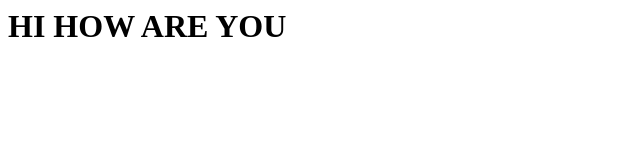
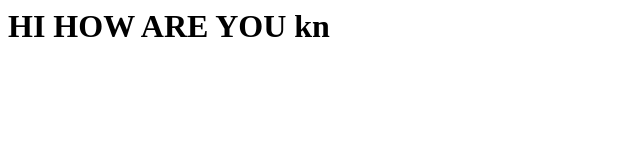
Before and after one commit to MervinJ0411/MJ, a plain HTML site: page index.html in a window 1280 px wide. Shown: the full height of the page, 0-640 px from the left. Drawn offline with Linux system fonts and the light colour scheme.

Commit message:
Update index.html

```diff
--- a/index.html
+++ b/index.html
@@ -1,4 +1,4 @@
 <html><body>
-		<h1>HI HOW ARE YOU</h1>
+		<h1>HI HOW ARE YOU  kn</h1>
 	</body>
 </html>
```
